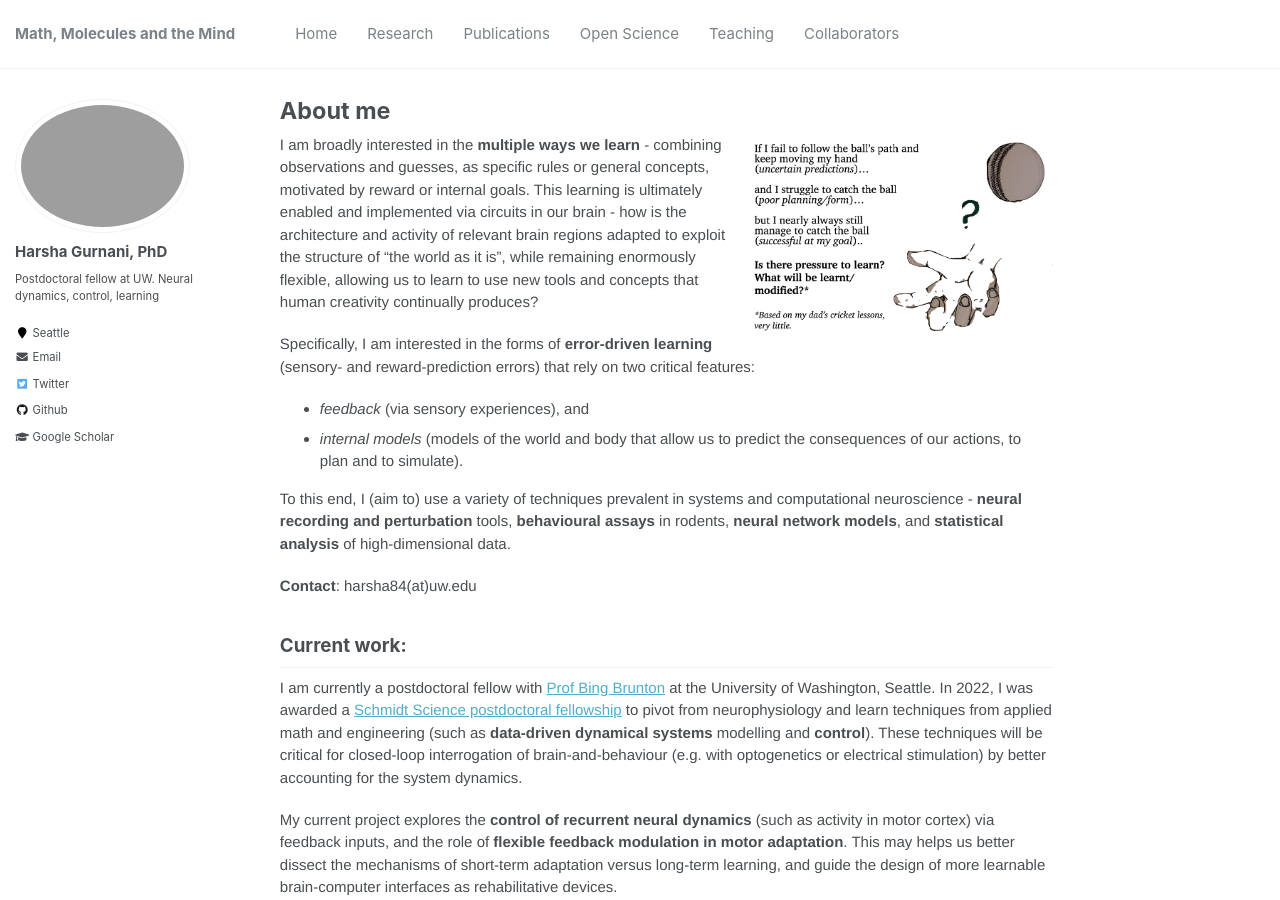
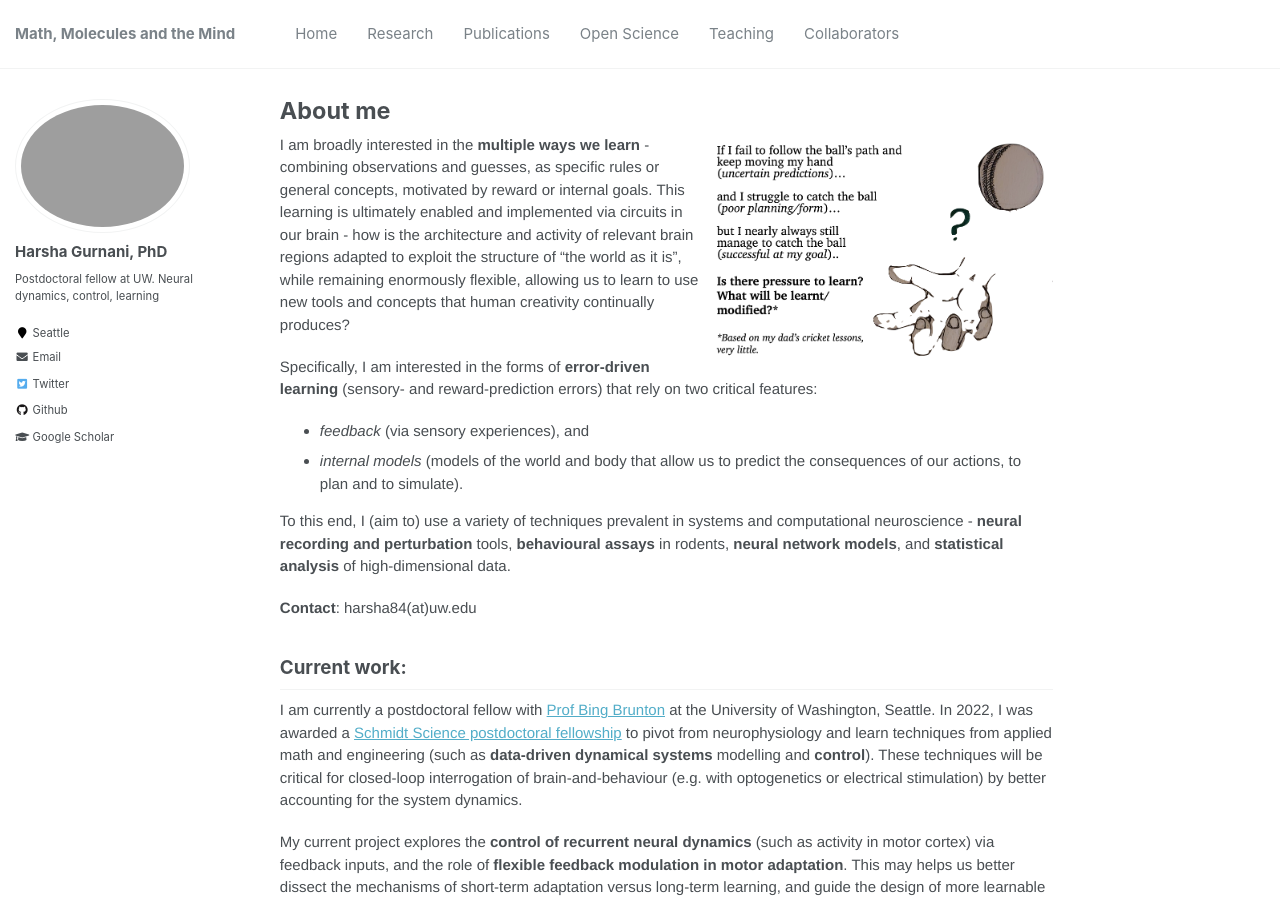
Before and after one commit to harshagurnani/harshagurnani.github.io, a Jekyll site: the page built from _pages/about.md, in a window 1280 px wide and 900 px high. Built offline with Jekyll 4.4.1, drawn with Linux system fonts in a browser that asks for light colours.

Commit message:
Update about.md

```diff
--- a/_pages/about.md
+++ b/_pages/about.md
@@ -7,7 +7,7 @@ redirect_from:
   - /about/
   - /about.html
 ---
-<img align="right" src="/images/cricket.png" alt="Hand ready to catch ball" width="40%" />
+<img align="right" src="/images/cricket.png" alt="Hand ready to catch ball" width="45%" />
 I am broadly interested in the __multiple ways we learn__  - combining observations and guesses, as specific rules or general concepts, motivated by reward or internal goals. This learning is ultimately enabled and implemented via circuits in our brain - how is the architecture and activity of relevant brain regions adapted to exploit the structure of "the world as it is", while remaining enormously flexible, allowing us to learn to use new tools and concepts that human creativity continually produces?
 
 
```
